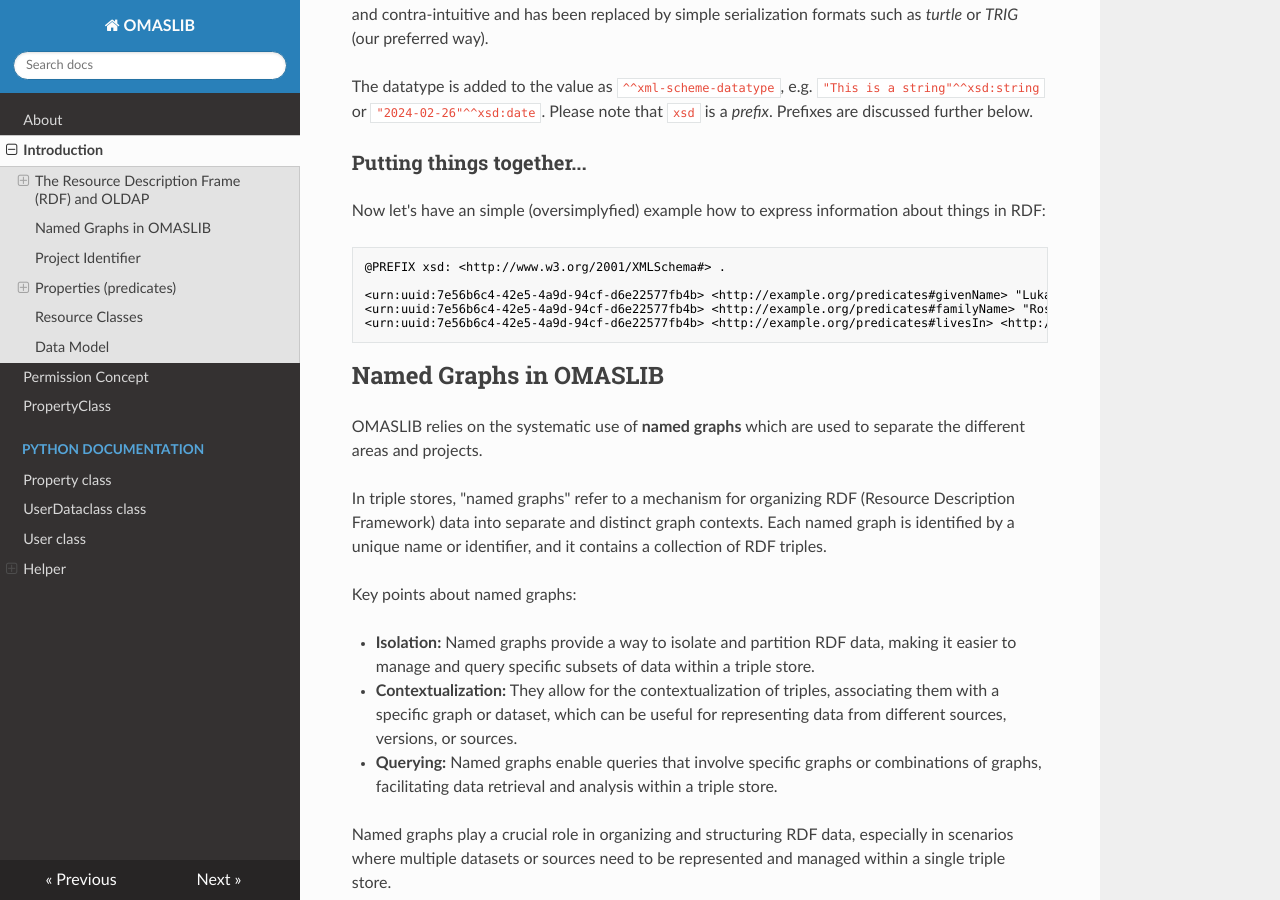
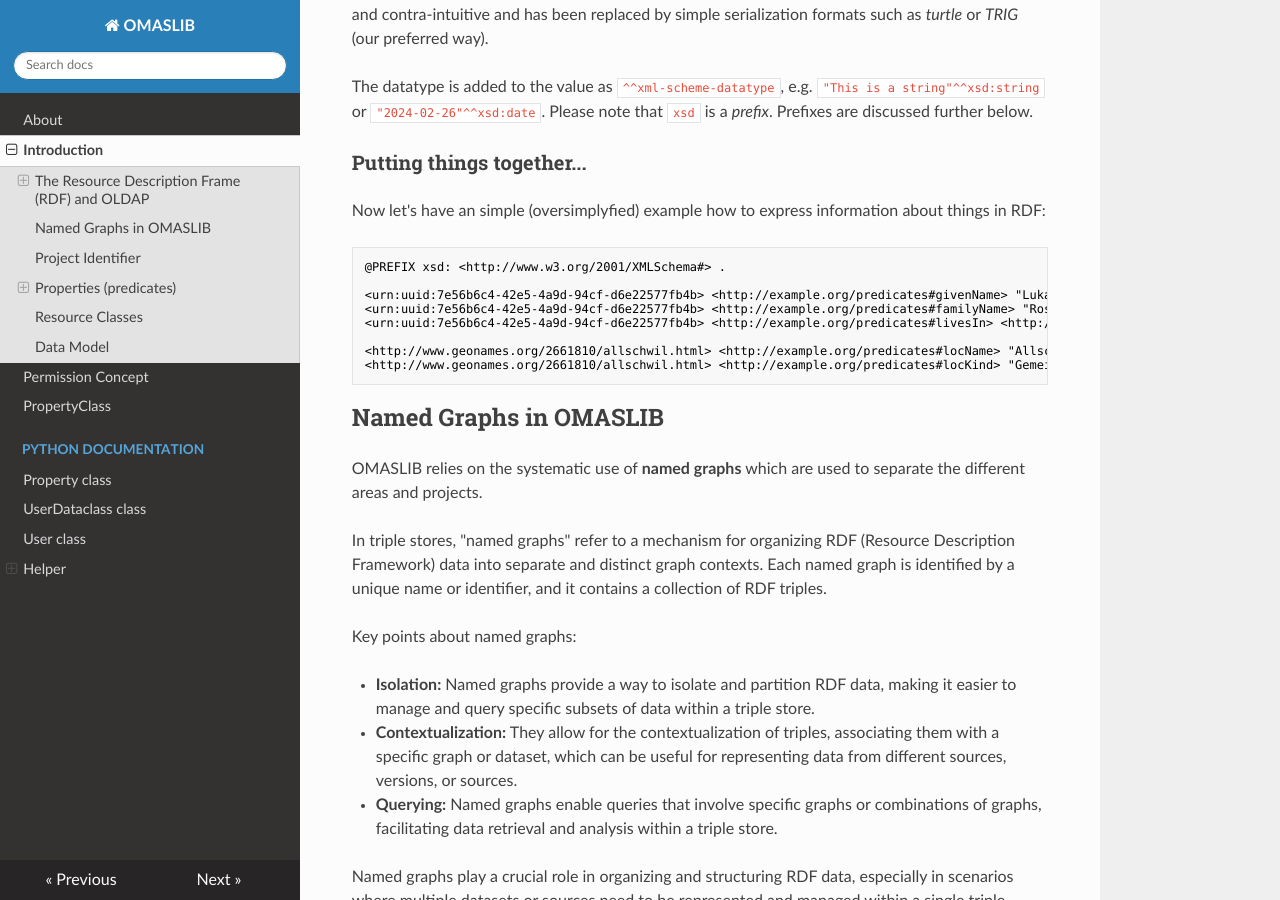
Before and after one commit to OMAS-IIIF/oldaplib, an MkDocs documentation site: the page built from docs/introduction.md, in a window 1280 px wide and 900 px high, scrolled down 2421 px. Built offline with MkDocs 1.6.1, drawn with Linux system fonts in a browser that asks for light colours; nearby versions of some CDN libraries.

Commit message:
computer transfer

````diff
--- a/docs/introduction.md
+++ b/docs/introduction.md
@@ -109,6 +109,9 @@ Now let's have an simple (oversimplyfied) example how to express information abo
 <urn:uuid:7e56b6c4-42e5-4a9d-94cf-d6e22577fb4b> <http://example.org/predicates#givenName> "Lukas"^^xsd:string .
 <urn:uuid:7e56b6c4-42e5-4a9d-94cf-d6e22577fb4b> <http://example.org/predicates#familyName> "Rosenthaler"^^xsd:string .
 <urn:uuid:7e56b6c4-42e5-4a9d-94cf-d6e22577fb4b> <http://example.org/predicates#livesIn> <http://www.geonames.org/2661810/allschwil.html> .
+
+<http://www.geonames.org/2661810/allschwil.html> <http://example.org/predicates#locName> "Allschwil"^^xsd:string .
+<http://www.geonames.org/2661810/allschwil.html> <http://example.org/predicates#locKind> "Gemeinde"^^xsd:string .
 ```
 
 
````
